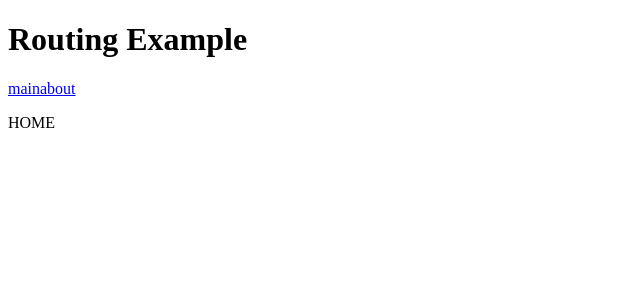
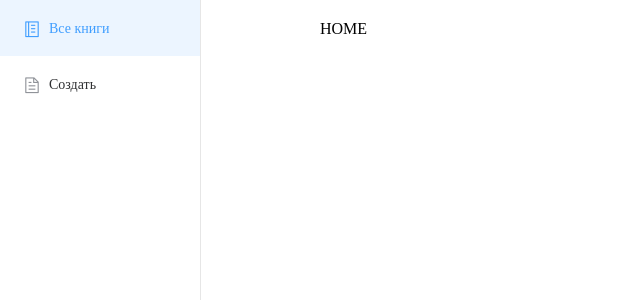
Before and after one commit to artemij-petrovskij/booker, a Vue app in the folder client/: page / in a window 1280 px wide. Shown: the top 300 px of the page, without its empty margins (0-640 px from the left). Built offline with nearby package versions, Linux system fonts and the light colour scheme.

Commit message:
add navigation

```diff
--- a/client/src/App.vue
+++ b/client/src/App.vue
@@ -1,20 +1,41 @@
 <template>
   <div id="app">
-    <h1>Routing Example</h1>
-    <p>
-      <router-link to="/">main</router-link>
-      <router-link to="/about">about</router-link>
-    </p>
-
-    <router-view></router-view>
+    <el-container :style="{height:'100vh'}">
+      <el-aside>
+        <navigation />
+      </el-aside>
+      <el-main>
+        <router-view></router-view>
+      </el-main>
+    </el-container>
   </div>
 </template>
 <script>
+import navigation from "./components/Navigation";
 export default {
   name: "Home",
-  components: {},
+  components: {
+    navigation
+  }
 };
 </script>
 
-<style>
+<style >
+body{
+  margin:0px;
+  padding:0px;
+}
+
+  .el-menu-vertical-demo:not(.el-menu--collapse) {
+    width: 200px;
+    min-height: 200px;
+  }
+
+
+@media (max-width: 900px) {
+ aside.el-aside{
+    width: 100px!important;
+  }
+}
+
 </style>
--- a/client/src/components/Navigation.vue
+++ b/client/src/components/Navigation.vue
@@ -1,23 +1,70 @@
 <template>
-  <p>2</p>
+  <el-menu
+    router
+    class="el-menu-vertical-demo"
+    :style="{height: '100%'}"
+    :collapse="isCollapse"
+    :default-active="$route.path"
+  >
+    <el-menu-item index="/">
+      <i class="el-icon-notebook-2"></i>
+      <span>Все книги</span>
+    </el-menu-item>
+
+    <el-menu-item index="/about">
+      <i class="el-icon-document"></i>
+      <span>Создать</span>
+    </el-menu-item>
+<!--
+    <el-menu-item index="/list">
+      <i class="el-icon-document"></i>
+      <span>Посты</span>
+    </el-menu-item>
+
+    <el-menu-item index="/admin/user">
+      <i class="el-icon-document"></i>
+      <span>Пользователь</span>
+    </el-menu-item>
+
+    <el-menu-item index="/admin/logout">
+      <i class="el-icon-document"></i>
+      <span>Выйти</span>
+    </el-menu-item>
+    -->
+  </el-menu>
+
 </template>
 
 <style scoped>
-
+body {
+  margin: 0px;
+  padding: 0px;
+}
 </style>
 
 <script>
-
 export default {
   data() {
     return {
-
+      isCollapse: true,
+      width: null,
     };
   },
   methods: {
+    updateWidth() {
+      this.width = window.innerWidth;
+      if(this.width <=1000){
+        this.isCollapse = true
+      }
+            if(this.width >=1000){
+        this.isCollapse = false
+      }
 
+    }
   },
-
+  mounted() {
+    window.addEventListener("resize", this.updateWidth);
+    this.updateWidth();
+  },
 };
-
 </script>
```
Also changed, not shown: 1 other file (tests, documents, lock files or other folders).
